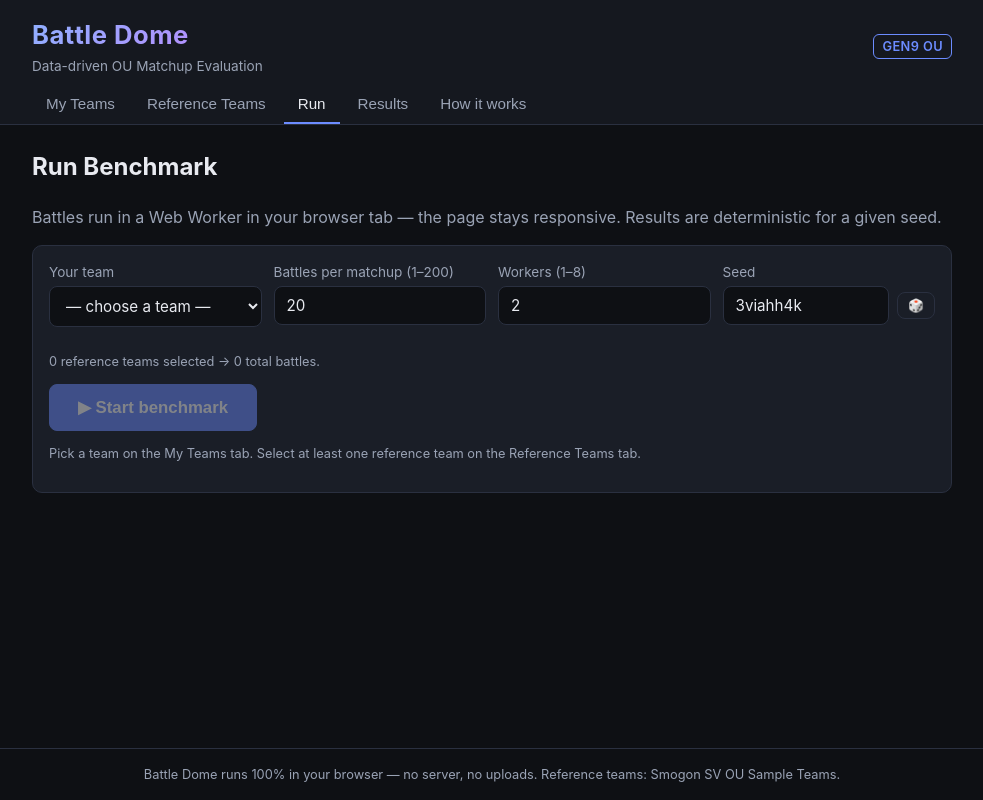
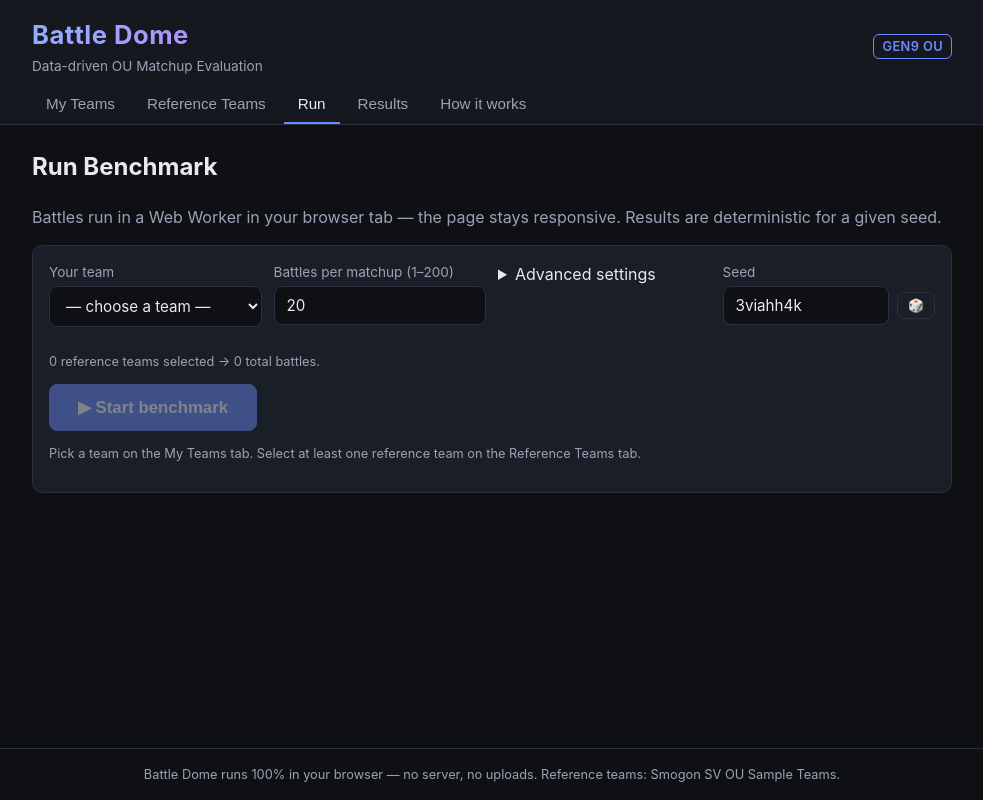
Before and after one commit to caedonhsieh/battle-dome, a React (Vite) app: page / in a window 1280 px wide. Both pictures are taken after a click on the button "Run". Shown: the whole page, without its empty margins (148-1131 px from the left). Built offline with nearby package versions, Linux system fonts and the light colour scheme.

Commit message:
UI: move worker count into Advanced settings (default 2)

```diff
--- a/src/components/RunTab.tsx
+++ b/src/components/RunTab.tsx
@@ -97,6 +97,8 @@
               disabled={running}
             />
           </label>
+          <details className="advanced-settings">
+            <summary>Advanced settings</summary>
             <label className="field">
               <span>Workers (1–8)</span>
               <input
@@ -109,6 +111,7 @@
                 title="Parallel battles — each worker loads its own model session"
               />
             </label>
+          </details>
           <label className="field">
             <span>Seed</span>
             <span className="inline-form">
```
Lines whose indentation alone changed are shown as unchanged.
